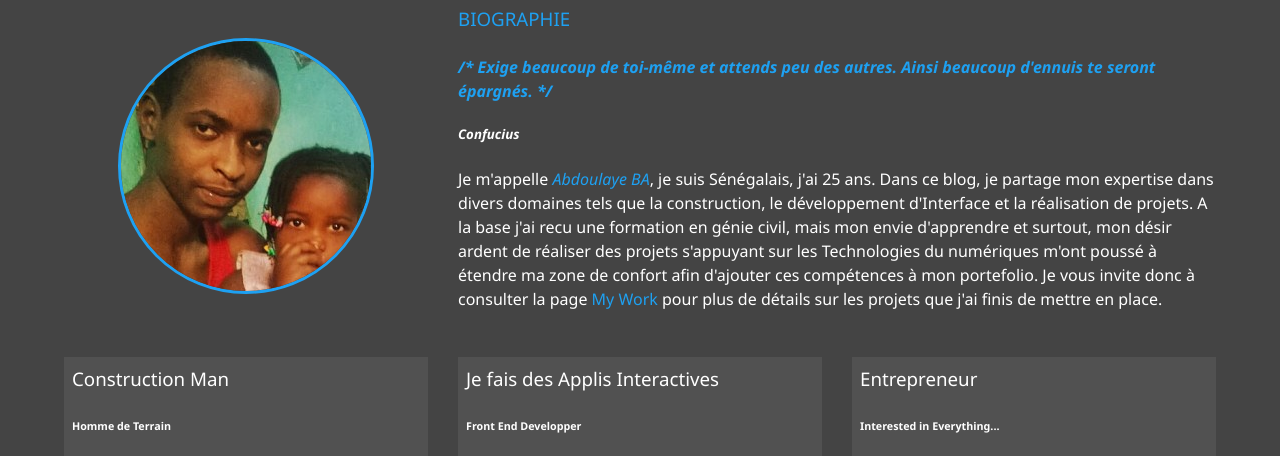
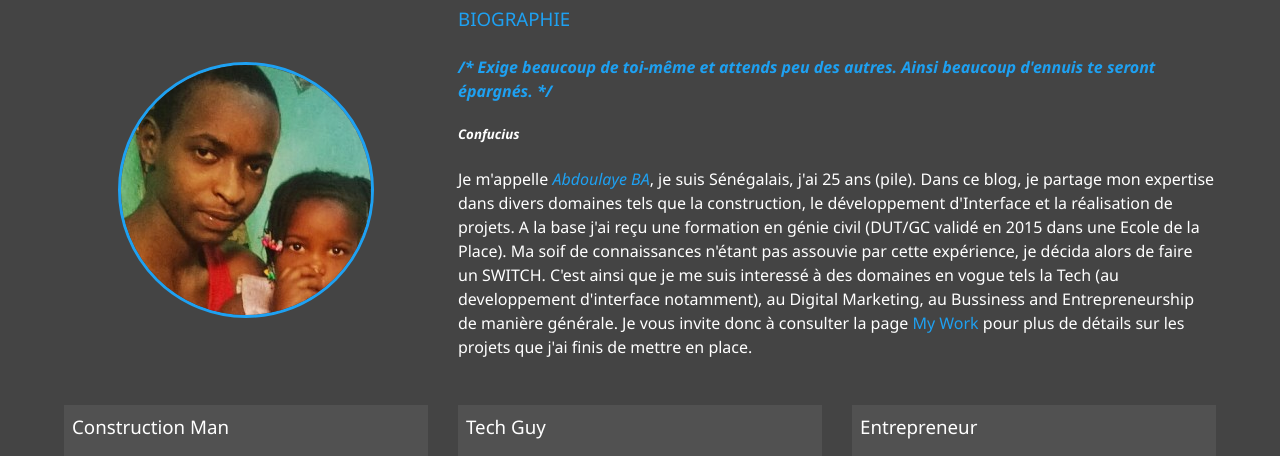
Before and after one commit to balaye94dev/modern_portfolio, a website: page dist/about.html in a window 1280 px wide. Shown: the part 205-661 px from the top of the page. Drawn offline with Linux system fonts and the light colour scheme.

Commit message:
Initial website updated

```diff
--- a/dist/about.html
+++ b/dist/about.html
@@ -61,13 +61,14 @@
                     Ainsi beaucoup d'ennuis te seront épargnés. */
                 </em></h4>
                 <h5 id="author"><em>Confucius</em></h5>
-               <p>Je m'appelle <em class="text-secondary">Abdoulaye BA</em>, je suis Sénégalais, j'ai 25 ans.
+               <p>Je m'appelle <em class="text-secondary">Abdoulaye BA</em>, je suis Sénégalais, j'ai 25 ans (pile).
                    Dans ce blog, je partage mon expertise dans divers
                    domaines tels que la construction, le développement d'Interface
-                   et la réalisation de projets. A la base j'ai recu une formation
-                   en génie civil, mais mon envie d'apprendre et surtout, mon désir ardent de
-                   réaliser des projets s'appuyant sur les Technologies du numériques
-                   m'ont poussé à étendre ma zone de confort afin d'ajouter ces compétences à mon portefolio.
+                   et la réalisation de projets. A la base j'ai reçu une formation
+                   en génie civil (DUT/GC validé en 2015 dans une Ecole de la Place).
+                   Ma soif de connaissances n'étant pas assouvie par cette expérience, je décida alors de faire un SWITCH.
+                   C'est ainsi que je me suis interessé à des domaines en vogue tels la Tech
+                    (au developpement d'interface notamment), au Digital Marketing, au Bussiness and Entrepreneurship de manière générale.
                    Je vous invite donc à consulter la page <a href="work.html" target="_blank" class="text-secondary">My Work</a>
                    pour plus de détails sur les projets que j'ai finis de mettre en place.
                </p>
@@ -88,7 +89,7 @@
             </div>
 
             <div class="job job-2">
-                    <h3>Je fais des Applis Interactives</h3>
+                    <h3>Tech Guy</h3>
                     <h6>Front End Developper</h6>
                     <p>En dehors de mes activités de terrain, je fais du développement
                     d'Interfaces Interactives.
```
